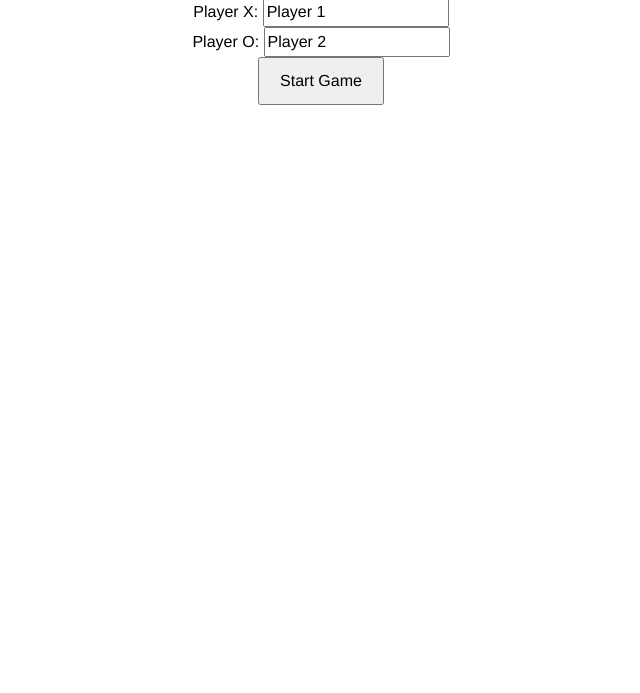
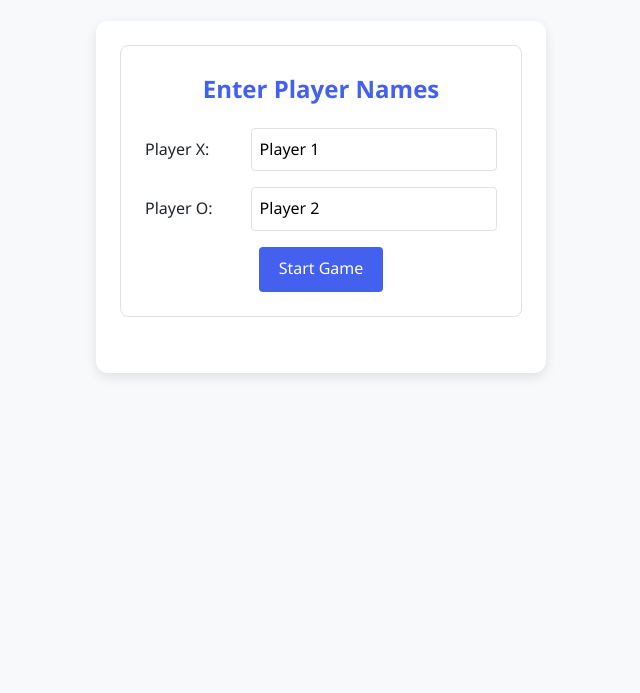
Before and after one commit to jasonsoprovich/odin-tic-tac-toe, a plain HTML site: page index.html in a window 1280 px wide. Shown: the part 107-800 px from the top of the page, without its empty margins (319-959 px from the left). Drawn offline with Linux system fonts and the light colour scheme.

Commit message:
feat: improve css styling

```diff
--- a/styles.css
+++ b/styles.css
@@ -1,3 +1,13 @@
+:root {
+  --main-bg-color: #f8f9fa;
+  --cell-bg-color: #ffffff;
+  --cell-hover-color: #e9ecef;
+  --border-color: #dee2e6;
+  --text-color: #212529;
+  --accent-color: #4361ee;
+  --win-color: #38b000;
+}
+
 *,
 *::before,
 *::after {
@@ -6,11 +16,17 @@
 
 * {
   margin: 0;
+  padding: 0;
 }
 
 body {
-  line-height: 1.5;
+  line-height: 1.6;
   -webkit-font-smoothing: antialiased;
+  font-family: 'Segoe UI', Tahoma, Geneva, Verdana, sans-serif;
+  color: var(--text-color);
+  background-color: var(--main-bg-color);
+  padding: 2rem;
+  text-align: center;
 }
 
 img,
@@ -57,53 +73,111 @@ h6 {
   isolation: isolate;
 }
 
-body {
-  font-family: Helvetica, sans-serif;
-  text-align: center;
-  margin: 0;
-  padding: 20px;
+#title {
+  margin-bottom: 2rem;
+  font-size: 2.5rem;
+  color: var(--accent-color);
 }
 
 #game-container {
-  max-width: 500px;
+  max-width: 450px;
   margin: 0 auto;
+  padding: 1.5rem;
+  border-radius: 12px;
+  box-shadow: 0 4px 12px rgba(0, 0, 0, 0.1);
+  background-color: white;
 }
 
 #game-board {
   display: grid;
   grid-template-columns: repeat(3, 1fr);
   grid-template-rows: repeat(3, 1fr);
-  gap: 10px;
-  margin: 20px auto;
+  grid-gap: 8px;
+  margin: 1.5rem auto;
   width: 300px;
   height: 300px;
 }
 
 .cell {
-  background-color: #f0f0f0;
+  background-color: var(--cell-bg-color);
+  border: 2px solid var(--border-color);
+  border-radius: 8px;
   display: flex;
   align-items: center;
   justify-content: center;
-  font-size: 48px;
+  font-size: 3rem;
+  font-weight: bold;
   cursor: pointer;
-  border-radius: 5px;
+  transition: all 0.2s ease;
 }
 
 .cell:hover {
-  background-color: #e0e0e0;
+  background-color: var(--cell-hover-color);
+  transform: scale(1.03);
 }
 
 #game-controls {
-  margin-top: 20px;
+  margin-top: 1rem;
 }
 
 button {
-  padding: 10px 20px;
-  font-size: 16px;
+  padding: 0.6rem 1.2rem;
+  background-color: var(--accent-color);
+  color: white;
+  border: none;
+  border-radius: 4px;
   cursor: pointer;
+  transition: all 0.2s ease;
+  font-weight: 500;
+}
+
+button:hover {
+  opacity: 0.9;
+  transform: translateY(-2px);
 }
 
 #status {
   margin: 20px 0;
   font-size: 20px;
 }
+
+#game-status {
+  margin: 1.5rem 0;
+  font-size: 1.2rem;
+  height: 1.8rem;
+}
+
+#add-players {
+  margin-bottom: 2rem;
+  padding: 1.5rem;
+  background-color: var(--cell-bg-color);
+  border-radius: 8px;
+  border: 1px solid var(--border-color);
+}
+
+#add-players h2 {
+  margin-bottom: 1.2rem;
+  color: var(--accent-color);
+}
+
+#add-players div {
+  margin-bottom: 1rem;
+  display: flex;
+  justify-content: space-between;
+  align-items: center;
+}
+
+input[type="text"] {
+  width: 70%;
+  padding: 0.5rem;
+  border: 1px solid var(--border-color);
+  border-radius: 4px;
+}
+
+.cell:has(content: "X") {
+  color: var(--accent-color);
+}
+
+.cell:has(content: "O") {
+  color: var(--text-color);
+}
```
